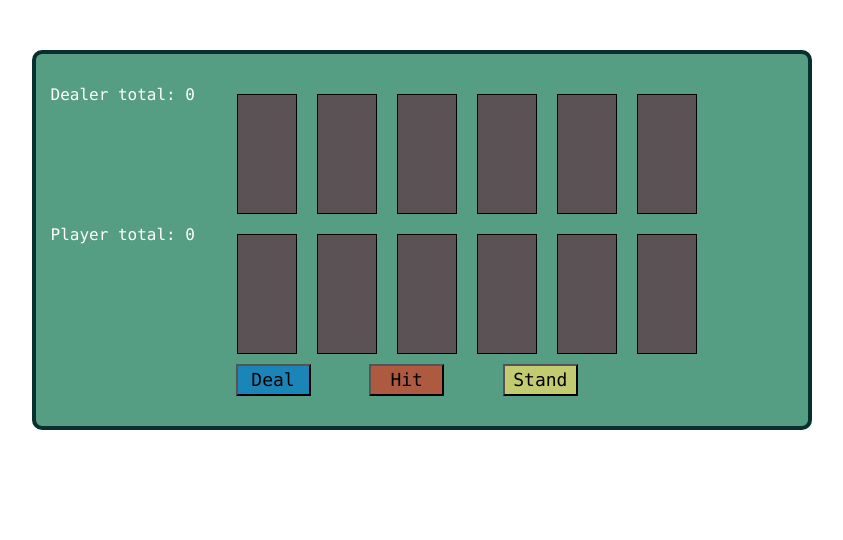
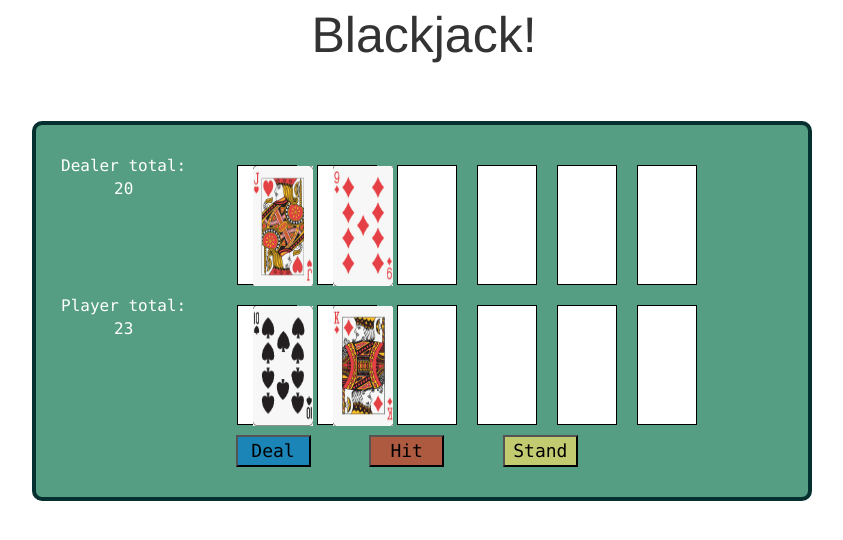
Before and after one commit to seanbhup/blackjack, a plain HTML site: page index.html in a window 1280 px wide. Both pictures are taken after a click on the button "Deal". Shown: the whole page, without its empty margins (121-964 px from the left). Drawn offline with Linux system fonts and the light colour scheme.

Commit message:
added cards and placement of cards

```diff
--- a/css/styles.css
+++ b/css/styles.css
@@ -1,3 +1,14 @@
+img{
+	width: 60px;
+	height: 120px;
+}
+
+.title{
+	font-size: 50px;
+	margin-right: 175px;
+	color:
+}
+
 .the-table{
 	background-color: #559e83;
 	border: 4px solid #06302f;
@@ -15,7 +26,7 @@
 	color: black;
 	margin: 10px;
 	border: 1px solid black;
-	background-color: #5a5255;
+	background-color: white;
 }
 
 .button-wrapper{
--- a/index.html
+++ b/index.html
@@ -9,7 +9,7 @@
 	<script type="text/javascript" src="js/jquery.min.js"></script>
 	<script type="text/javascript" src="js/scripts.js"></script>
 
-	<title></title>
+	<title>Blackjack!</title>
 </head>
 <body>
 
@@ -21,12 +21,13 @@ Create an element for each card in each hand, a maximum of 6 cards.
 Assign a generic class to each card and a unique class to each card so we style and target
 Make a Deal, hit, and stand button -->
 
-<div class="container">
+<div class="container text-center">
+	<div class="row title text-center">Blackjack!</div>
 	<div class="row">
 		<!-- The table element -->
 		<div class="the-table col-sm-8 col-sm-offset-1">
+			<!-- The dealer element -->
 			<div class="row">
-				<!-- The dealer element -->
 				<div class="col-sm-11 dealer-hand-wrapper">
 					<!-- Dealer total -->
 					<div class="col-sm-3 dealer-total">
@@ -60,7 +61,7 @@ Make a Deal, hit, and stand button -->
 					</div>
 				</div>
 			</div>
-
+			<!-- the buttons -->
 			<div class="row">
 				<div class="button-wrapper col-sm-1 col-sm-offset-2">
 					<button class="button deal-button" id="deal" toDo="hide">Deal</button>
--- a/js/scripts.js
+++ b/js/scripts.js
@@ -5,6 +5,9 @@ $(document).ready(function(){
 // -----------------------------
 
 var theDeck = [];
+var playersHand = [];
+var dealersHand = [];
+createDeck();
 
 // Get deal working
 $(".deal-button").click(function(){
@@ -15,21 +18,41 @@ $(".deal-button").click(function(){
 	// 		$("#deal").hide("slow");
 	// 	}
 	// ----------------------------------------
-	createDeck();
 	shuffleDeck();
-	console.log("Deal");
+	// Add card 0 to playersHand
+	playersHand.push(theDeck[0]);
+	// Add card 1 to dealersHand
+	dealersHand.push(theDeck[1]);
+	// Add card 2 to playersHand
+	playersHand.push(theDeck[2]);
+	// Add card 3 to dealersHand
+	dealersHand.push(theDeck[3]);
+	// console.log("Deal");
+
+	// Put the first card in the playersHand
+	placeCard(playersHand[0], "player", "one");
+	// Put the second card in the playersHand
+	placeCard(playersHand[1], "player", "two");
+	// Put the first card in the dealersHand
+	placeCard(dealersHand[0], "dealer", "one");
+	// Put the second card in the dealersHand
+	placeCard(dealersHand[1], "dealer", "two");
+
+	calculateTotal("player",playersHand);
+	calculateTotal("dealer",dealersHand);
 })
 
 $(".hit-button").click(function(){
-	console.log("Hit");
+	// console.log("Hit");
 })
 
 $(".stand-button").click(function(){
-	console.log("Stand");
+	// console.log("Stand");
 });
 // Run the dealer "hit" until it
 
 function createDeck(){
+	theDeck = [];
 	// Fill the deck with:
 	// - 52 cards
 	// -- 4 suits (h,s,d,c)
@@ -58,4 +81,23 @@ function shuffleDeck(){
 	console.log(theDeck);
 }
 
+function placeCard(whatCard, who, whichSlot){
+	var classToTarget = "." + who + "-cards .card-" + whichSlot;
+	// console.log(classToTarget);
+	$(classToTarget).html('<img src="images/' + whatCard + '.png">');
+
+}
+
+function calculateTotal(who, theirHand){
+	var cardValue = 0;
+	var total = 0;
+	for(let i = 0; i < theirHand.length; i++){
+		cardValue = Number(theirHand[i].slice(0,-1));
+		console.log(cardValue);
+		total += cardValue;
+	}
+	var classToTarget = "." + who + "-total-number";
+	$(classToTarget).text(total);
+}
+
 })
```
